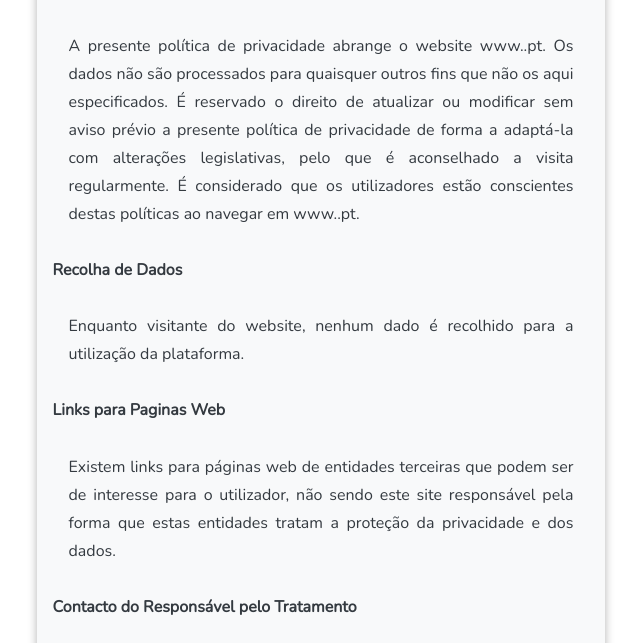
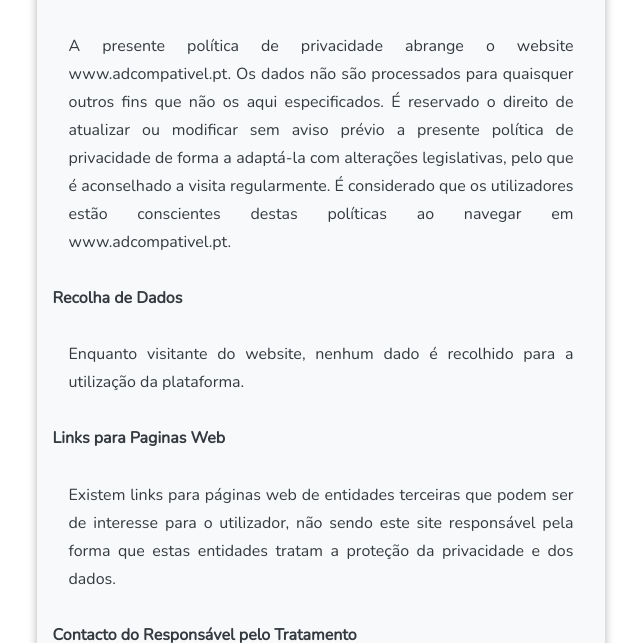
Before and after one commit to tomas-antunes/adcompativel, a plain HTML site: page politica.html in a window 1280 px wide. Shown: the part 156-799 px from the top of the page, without its empty margins (319-959 px from the left). Drawn offline with nearby package versions, Linux system fonts and the light colour scheme.

Commit message:
Update politica.html

```diff
--- a/politica.html
+++ b/politica.html
@@ -25,10 +25,10 @@
 
 
         <h1 id="title">Política de Privacidade</h1>
-        <p id="description">A presente política de privacidade abrange o website www..pt.
+        <p id="description">A presente política de privacidade abrange o website www.adcompativel.pt.
             Os dados não são processados para quaisquer outros fins que não os aqui especificados.
             É reservado o direito de atualizar ou modificar sem aviso prévio a presente política de privacidade de forma a adaptá-la com alterações legislativas, pelo que é aconselhado a visita regularmente.
-            É considerado que os utilizadores estão conscientes destas políticas ao navegar em www..pt.</p>
+            É considerado que os utilizadores estão conscientes destas políticas ao navegar em www.adcompativel.pt.</p>
         <h2 id="title">Recolha de Dados</h2>
         <p id="description">Enquanto visitante do website, nenhum dado é recolhido para a utilização da plataforma.</p>
         <h2 id="title">Links para Paginas Web</h2>
```
